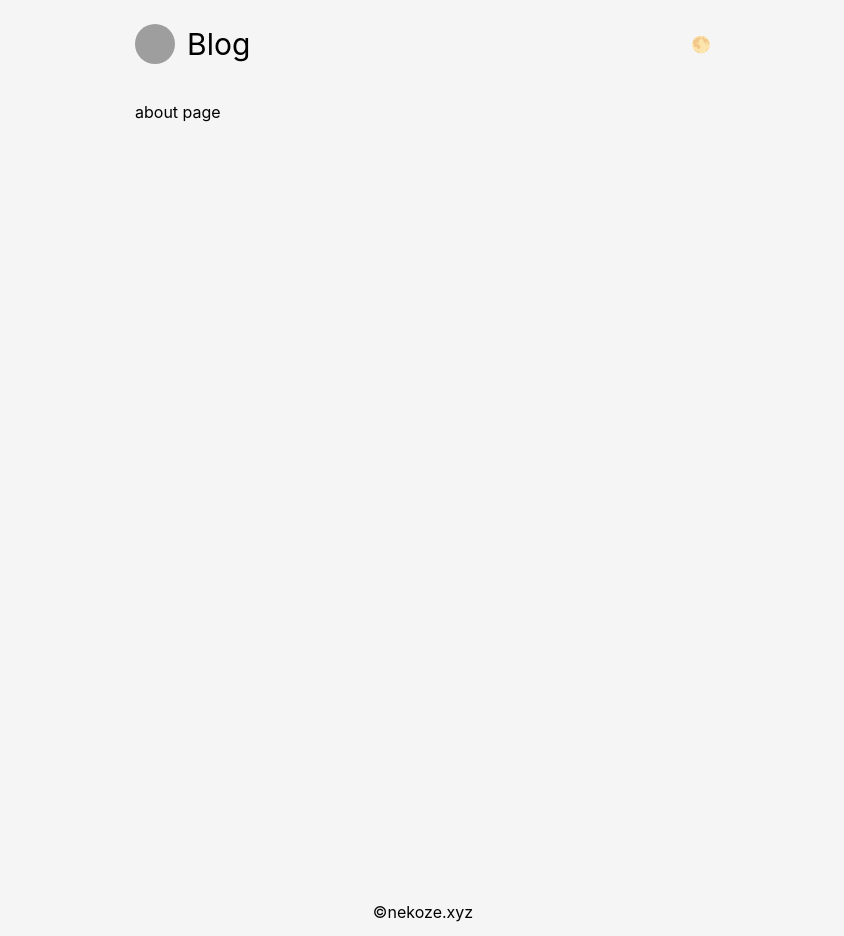
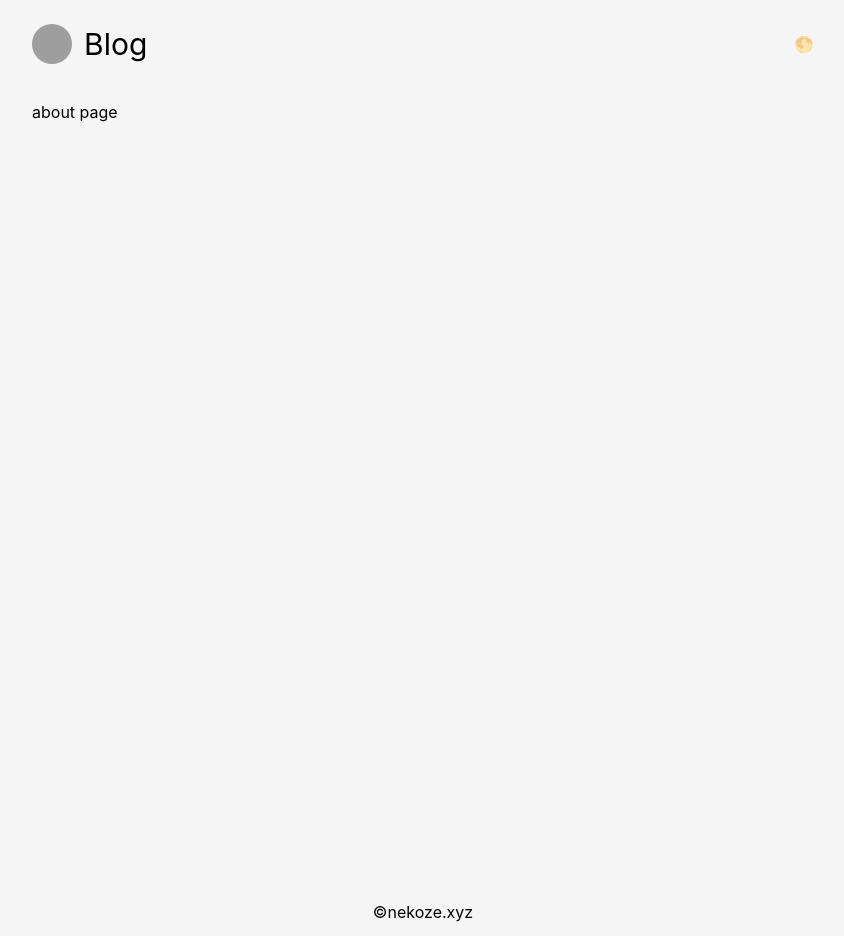
Before and after one commit to nekoze1210/Homepage, a Next.js app: page /about in a window 1280 px wide. Shown: the whole page, without its empty margins (217-1061 px from the left). Built offline with nearby package versions, Linux system fonts and the light colour scheme; grey boxes are pictures that could not be loaded.

Commit message:
:recycle: refactor: update container min width 600 to 806 px

```diff
--- a/src/pages/_document.tsx
+++ b/src/pages/_document.tsx
@@ -7,7 +7,7 @@ const MyDocument = () => {
         <meta name='application-name' content='nekoze.dev' />
       </Head>
       <body className={'bg-wild-sand text-black dark:bg-cod-gray dark:text-white'}>
-        <div className={'container mx-auto max-w-600px'}>
+        <div className={'container mx-auto max-w-806px'}>
           <Main />
           <NextScript />
         </div>
--- a/src/pages/index.tsx
+++ b/src/pages/index.tsx
@@ -25,7 +25,7 @@ const Home: NextPage = ({ posts }) => {
                   <Link href={`/posts/${encodeURIComponent(article.slug)}`} key={article.id}>
                     <a href='#'>
                       <img
-                        className='rounded-t-lg object-contain h-48 w-600px bg-wild-sand dark:bg-cod-gray'
+                        className='rounded-t-lg object-contain h-48 w-806px bg-wild-sand dark:bg-cod-gray'
                         src={article.thumbnailImageUrl}
                         alt=''
                       />
--- a/tailwind.config.js
+++ b/tailwind.config.js
@@ -12,10 +12,10 @@ module.exports = {
         aluminium: '#A2A5AC',
       },
       width: {
-        '600px': '600px',
+        '806px': '806px',
       },
       maxWidth: {
-        '600px': '600px',
+        '806px': '806px',
       },
     },
   },
```
